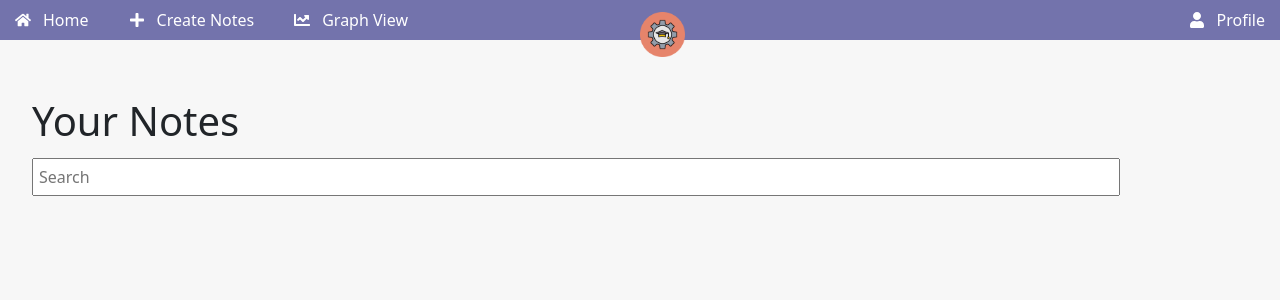
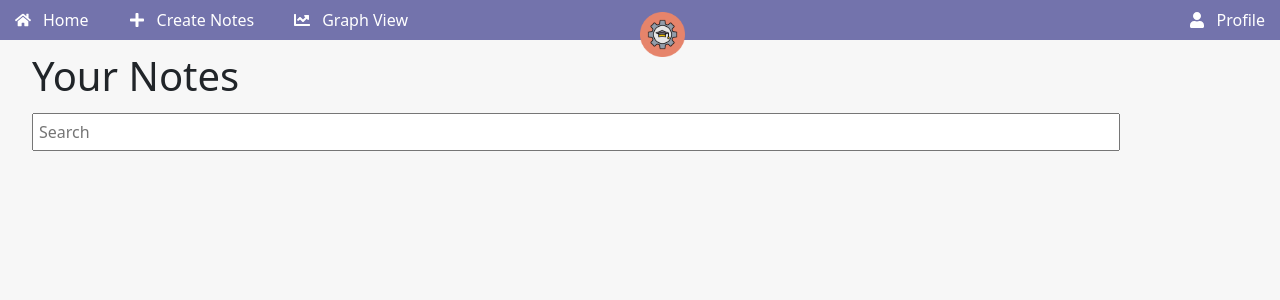
Before and after one commit to shr-gitt/Personal-Knowledge-Management-App, a React (Vite) app in the folder frontend/: page / in a window 1280 px wide. Shown: the top 300 px of the page. Built offline with nearby package versions, Linux system fonts and the light colour scheme; no server answers; sample sign-in values are in the browser's storage.

Commit message:
UI Fixes

```diff
--- a/frontend/src/Components/Layout.css
+++ b/frontend/src/Components/Layout.css
@@ -1,11 +1,10 @@
 .pageContainer{
-    display:"flex";
+    display: flex;
     flex-direction: column;
     overflow: hidden;
 }
 
 .content {
-    margin-top: 60px;  /* same height as navbar */
+    margin-top: 15px;  /* same height as navbar */
     overflow-y: auto;
-    height: calc(100vh - 60px);
 }
--- a/frontend/src/Components/Navbar.css
+++ b/frontend/src/Components/Navbar.css
@@ -34,7 +34,7 @@
 }
 
 .item:hover {
-    background: #2a2a3f;
+    background: #dfdfe8;
 }
 
 .nav-logo{
--- a/frontend/src/Pages/CreateNotes.css
+++ b/frontend/src/Pages/CreateNotes.css
@@ -1,5 +1,5 @@
 .page{
-    margin-top: 25px;
+    margin-top: 0px;
     margin-right: 100px;
     display: flex;
     flex-direction: column;
--- a/frontend/src/Pages/Profile.css
+++ b/frontend/src/Pages/Profile.css
@@ -2,7 +2,7 @@
     padding: 0px 0px 0px 10px;
     display: flex;
     align-items: baseline;
-    font-size: 18px;
+    font-size: 16px;
 }
 
 .button{
--- a/frontend/src/Pages/Profile.tsx
+++ b/frontend/src/Pages/Profile.tsx
@@ -18,7 +18,6 @@ const Profile = () =>{
 
     const navigate = useNavigate();
     return  <div>
-        <br/>
         <h3 className="information">Username: Username</h3>
         <h3 className="information">Name: Name</h3>
         <h3 className="information">Email Address: Email</h3>
```
Also changed, not shown: frontend/src/Pages/Home.css (line endings or trailing spaces).
